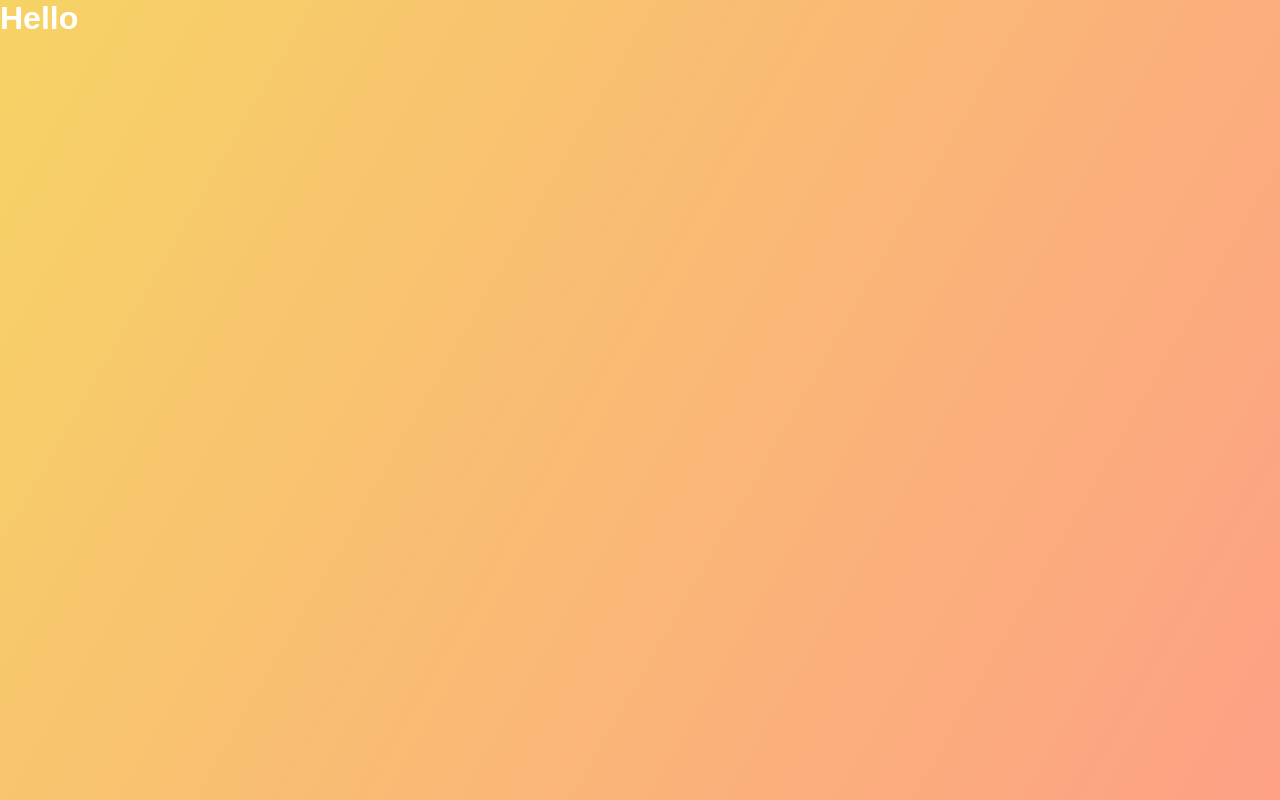
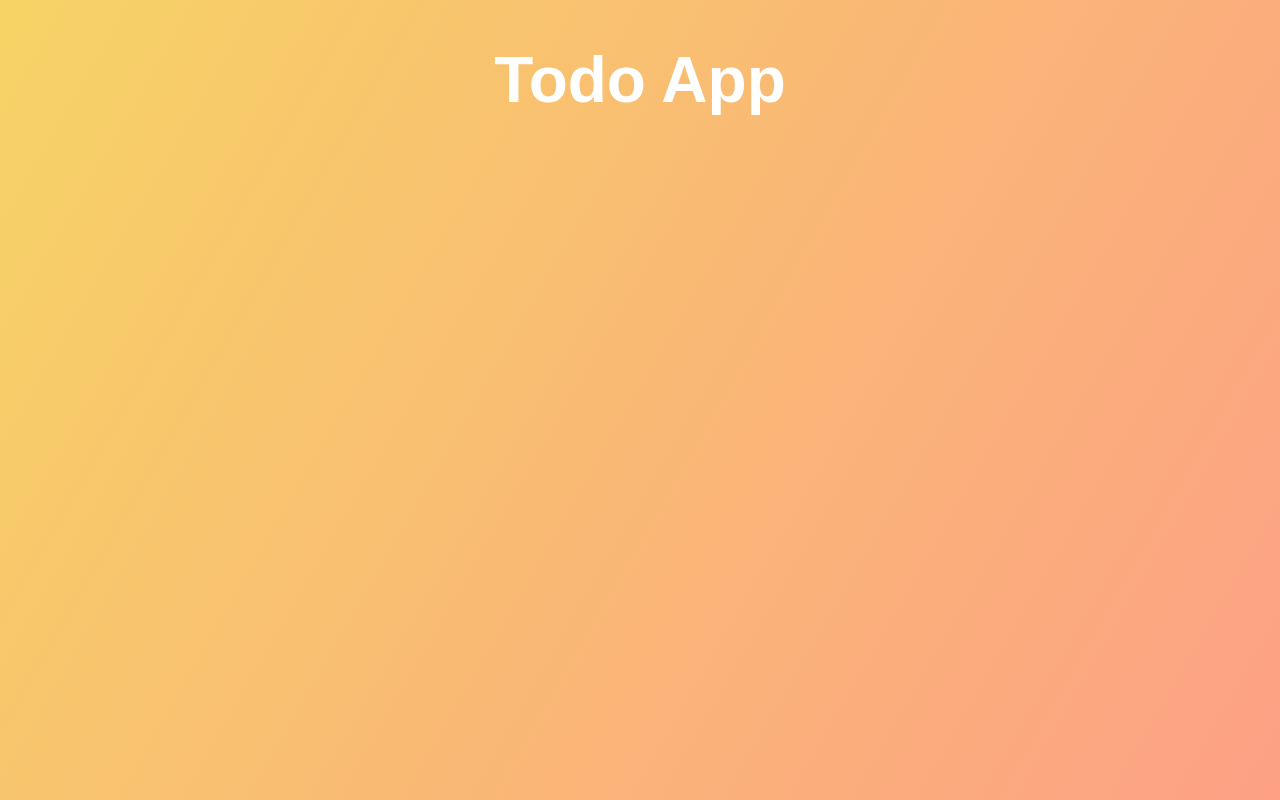
Before and after one commit to Ozgur2096/react-todo-app, a React (Create React App) app: page / in a window 1280 px wide. Built offline with nearby package versions, Linux system fonts and the light colour scheme.

Commit message:
components folder added

```diff
--- a/src/App.js
+++ b/src/App.js
@@ -3,7 +3,9 @@ import './App.css';
 function App() {
   return (
     <div className='App'>
-      <h1>Hello</h1>
+      <header>
+        <h1>Todo App</h1>
+      </header>
     </div>
   );
 }
--- /dev/null
+++ b/src/components/Form.js
@@ -0,0 +1,5 @@
+import React from 'react';
+
+export const Form = () => {
+  return <div>Form</div>;
+};
--- /dev/null
+++ b/src/components/TodoList.js
@@ -0,0 +1,5 @@
+import React from 'react';
+
+export const TodoList = () => {
+  return <div>TodoList</div>;
+};
```
